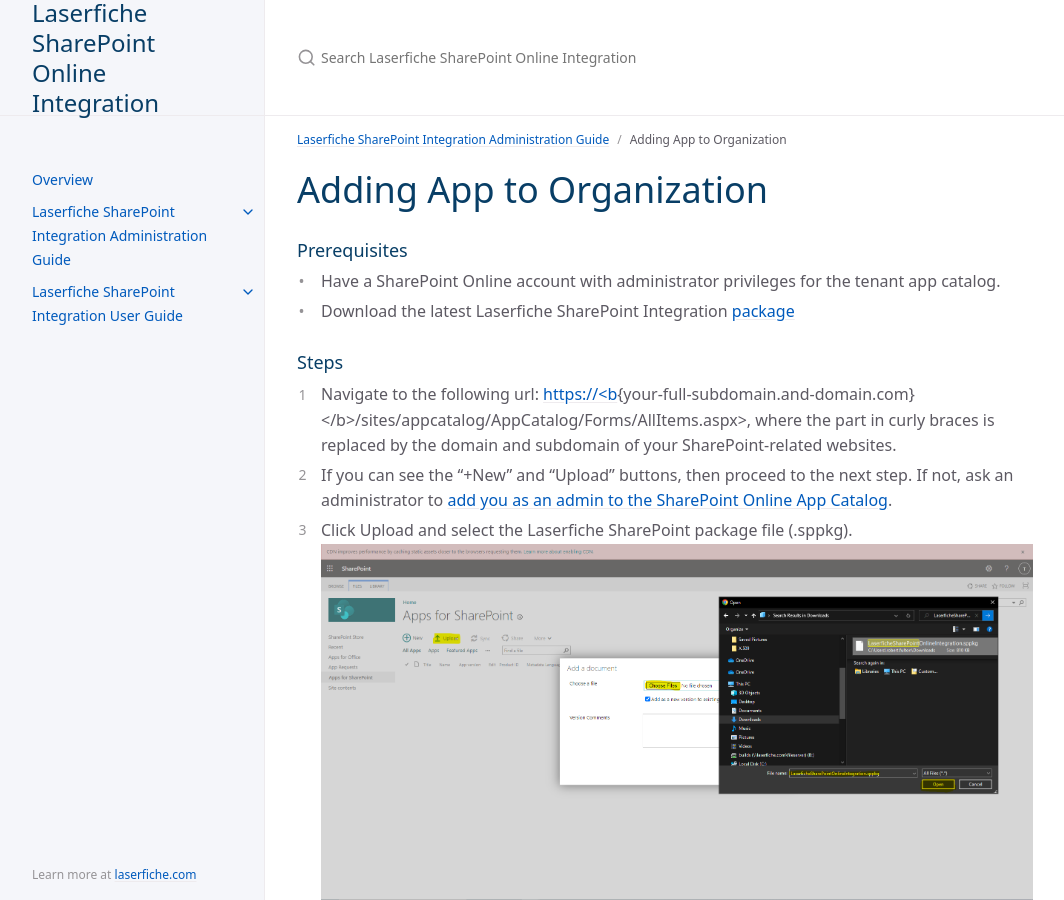
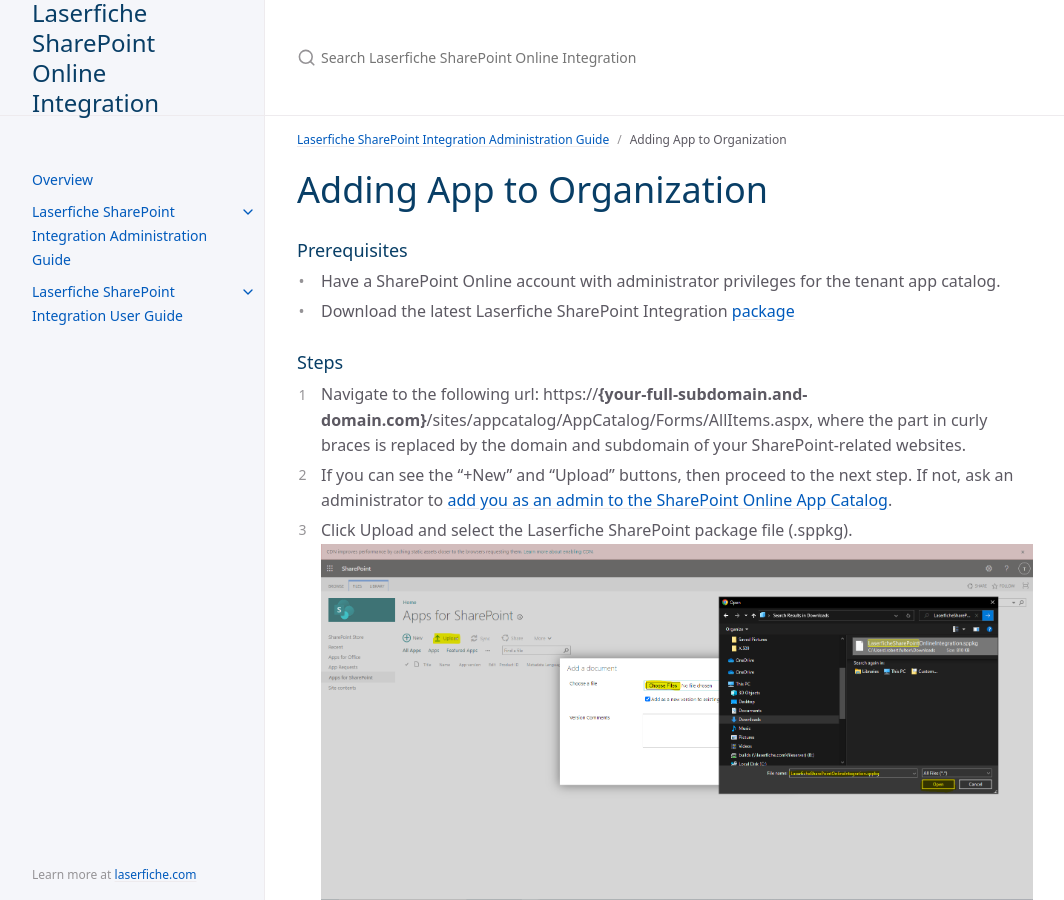
Before and after one commit to isabella232/laserfiche-sharepoint-integration, a Jekyll site: the page built from jekyll_files/docs/admin-documentation/adding-app-organization.md, in a window 1280 px wide and 900 px high. Shown: the whole window, without its empty margins (107-1171 px from the left). Built offline with Jekyll 4.4.1, drawn with Linux system fonts in a browser that asks for light colours; cached includes are drawn as plain includes.

Commit message:
removed angle brackets from around the url

```diff
--- a/jekyll_files/docs/admin-documentation/adding-app-organization.md
+++ b/jekyll_files/docs/admin-documentation/adding-app-organization.md
@@ -14,7 +14,7 @@ parent: Laserfiche SharePoint Integration Administration Guide
 
 ### Steps
 
-1. Navigate to the following url: <https://<b>{your-full-subdomain.and-domain.com}</b>/sites/appcatalog/AppCatalog/Forms/AllItems.aspx>, where the part in curly braces is replaced by the domain and subdomain of your SharePoint-related websites.
+1. Navigate to the following url: https://<b>{your-full-subdomain.and-domain.com}</b>/sites/appcatalog/AppCatalog/Forms/AllItems.aspx, where the part in curly braces is replaced by the domain and subdomain of your SharePoint-related websites.
 1. If you can see the "+New" and "Upload" buttons, then proceed to the next step. If not, ask an administrator to [add you as an admin to the SharePoint Online App Catalog](https://learn.microsoft.com/en-us/office365/customlearning/addappadmin#add-an-administrator).
 1. Click Upload and select the Laserfiche SharePoint package file (.sppkg).
    <a href="../assets/images/uploadSolution.png"><img src="../assets/images/uploadSolution.png"></a>
```
